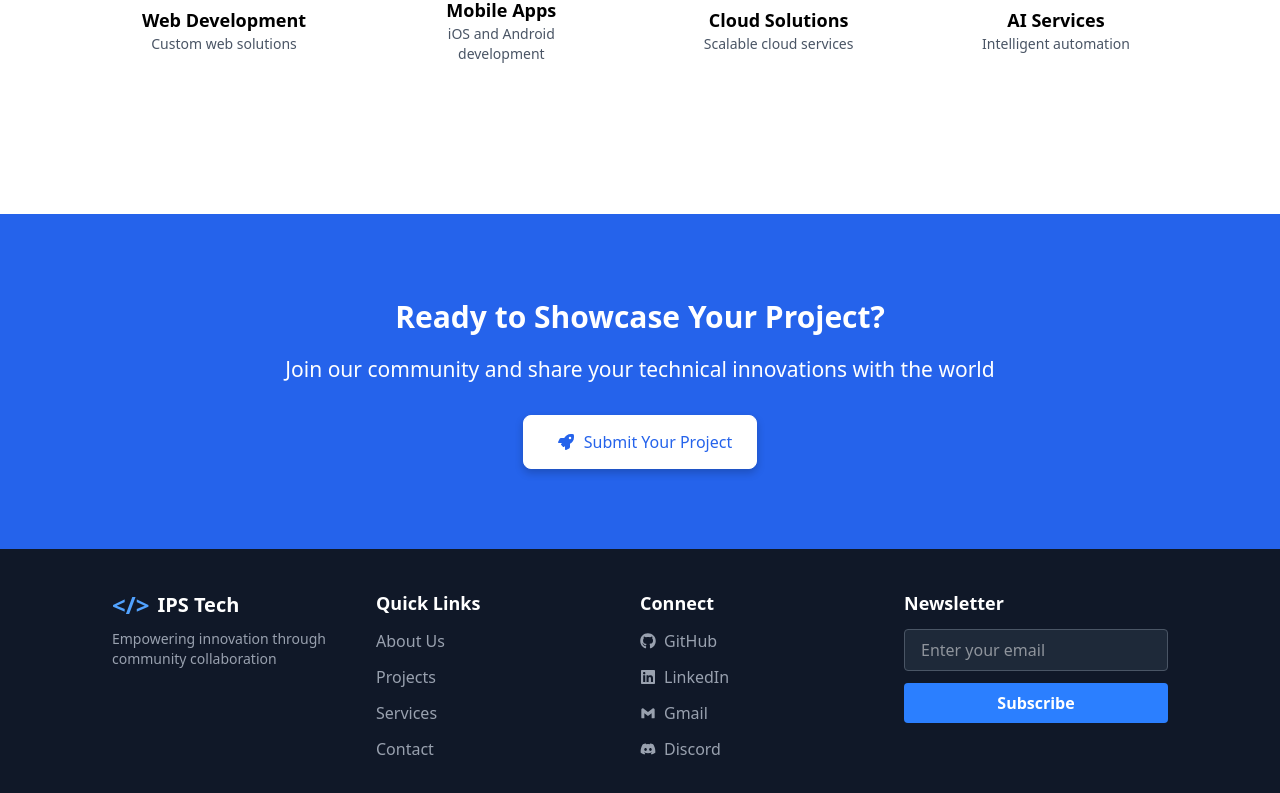
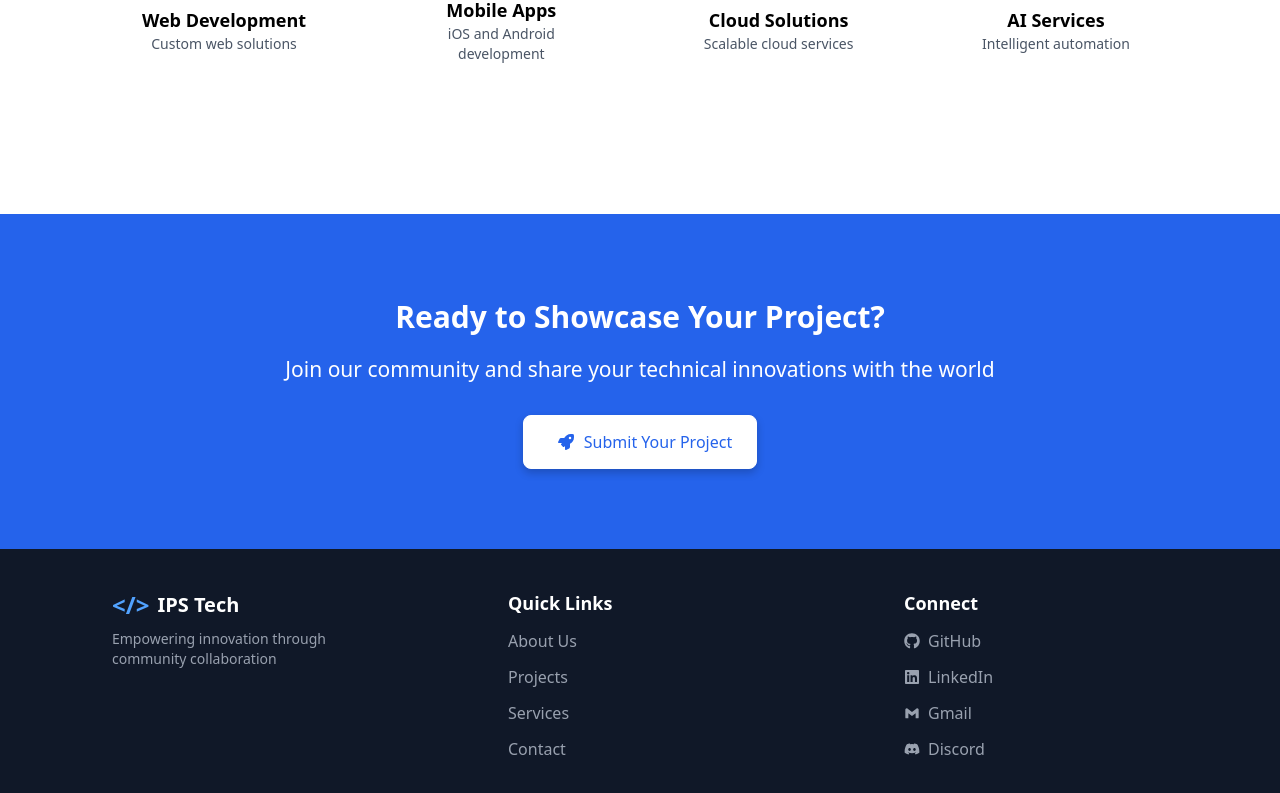
Before and after one commit to Kite-IPS/Ips_Portfolio, a React (Vite) app in the folder Client/: page / in a window 1280 px wide. Shown: the part 3065-3858 px from the top of the page. Built offline with nearby package versions, Linux system fonts and the light colour scheme.

Commit message:
footer upadated

```diff
--- a/Client/src/Components/Footer.jsx
+++ b/Client/src/Components/Footer.jsx
@@ -8,7 +8,7 @@ const Footer = () => {
   return (
     <footer className="bg-gray-900 text-white py-10">
       <div className="max-w-6xl mx-auto px-6 md:px-12 flex flex-wrap justify-between">
-        {/* Left Section */}
+
         <div className="w-full md:w-1/4 mb-6 md:mb-0">
           <h2 className="text-xl font-bold flex items-center">
             <span className="text-blue-400 text-2xl mr-2">{"</>"}</span> IPS Tech
@@ -39,19 +39,6 @@ const Footer = () => {
             <li><a href="#" className="text-gray-400 hover:text-blue-400 flex items-center gap-2"><FaDiscord />Discord</a></li>
           </ul>
         </div>
-
-
-        <div className="w-full md:w-1/4">
-          <h3 className="text-lg font-semibold mb-3">Newsletter</h3>
-          <input
-            type="email"
-            placeholder="Enter your email"
-            className="w-full px-4 py-2 rounded bg-gray-800 text-white border border-gray-600 focus:outline-none focus:ring-2 focus:ring-blue-400"
-          />
-          <button className="w-full mt-3 py-2 bg-blue-500 hover:bg-blue-600 text-white font-semibold rounded">
-            Subscribe
-          </button>
-        </div>
       </div>
     </footer>
   );
```
